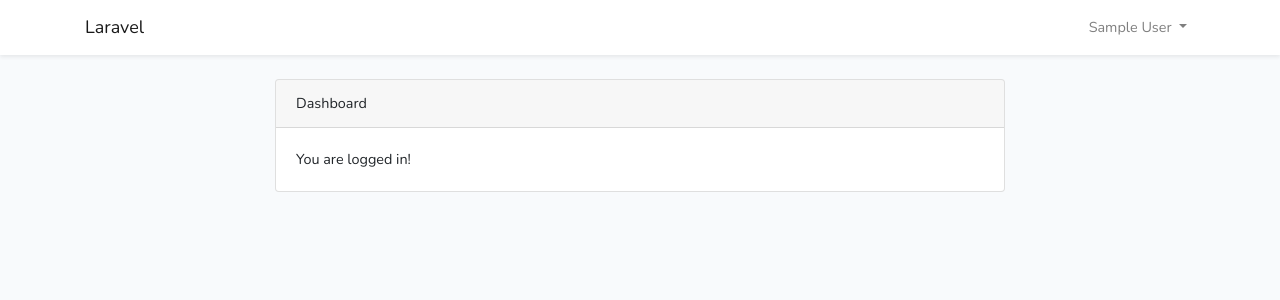
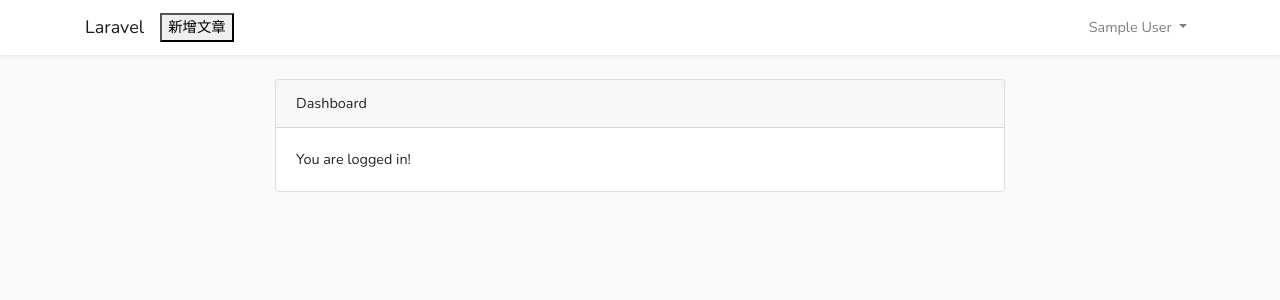
Before and after one commit to stanleyei/laravel7, a Laravel app: page /home in a window 1280 px wide. Shown: the top 300 px of the page. Run offline with Laravel 8, Linux system fonts and the light colour scheme; the visitor is signed in with stand-in values (Sample User, id 1); style sheets or scripts are compiled from the project's sources.

Commit message:
Update app.blade.php

```diff
--- a/resources/views/layouts/app.blade.php
+++ b/resources/views/layouts/app.blade.php
@@ -31,7 +31,9 @@
                 <div class="collapse navbar-collapse" id="navbarSupportedContent">
                     <!-- Left Side Of Navbar -->
                     <ul class="navbar-nav mr-auto">
-
+                        <a href="/news/create"><button class="create_btn">新增文章</button></a>
+                        {{-- <a href="/news/edit/{{$news->id}}"><button class="change_btn">編輯</button></a> --}}
+                        {{-- <button class="change_btn btn_delete" data-href="/news/delete/{{$news->id}}">刪除</button> --}}
                     </ul>
 
                     <!-- Right Side Of Navbar -->
```
